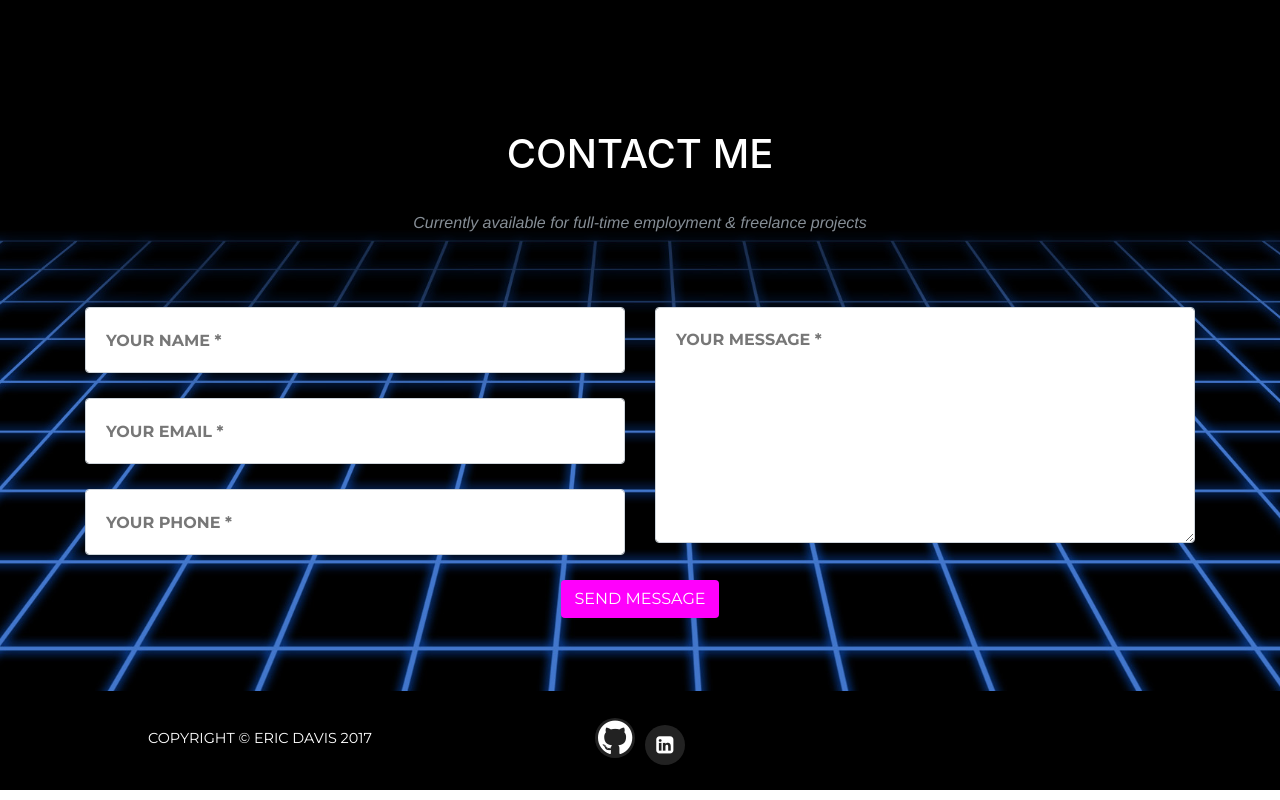
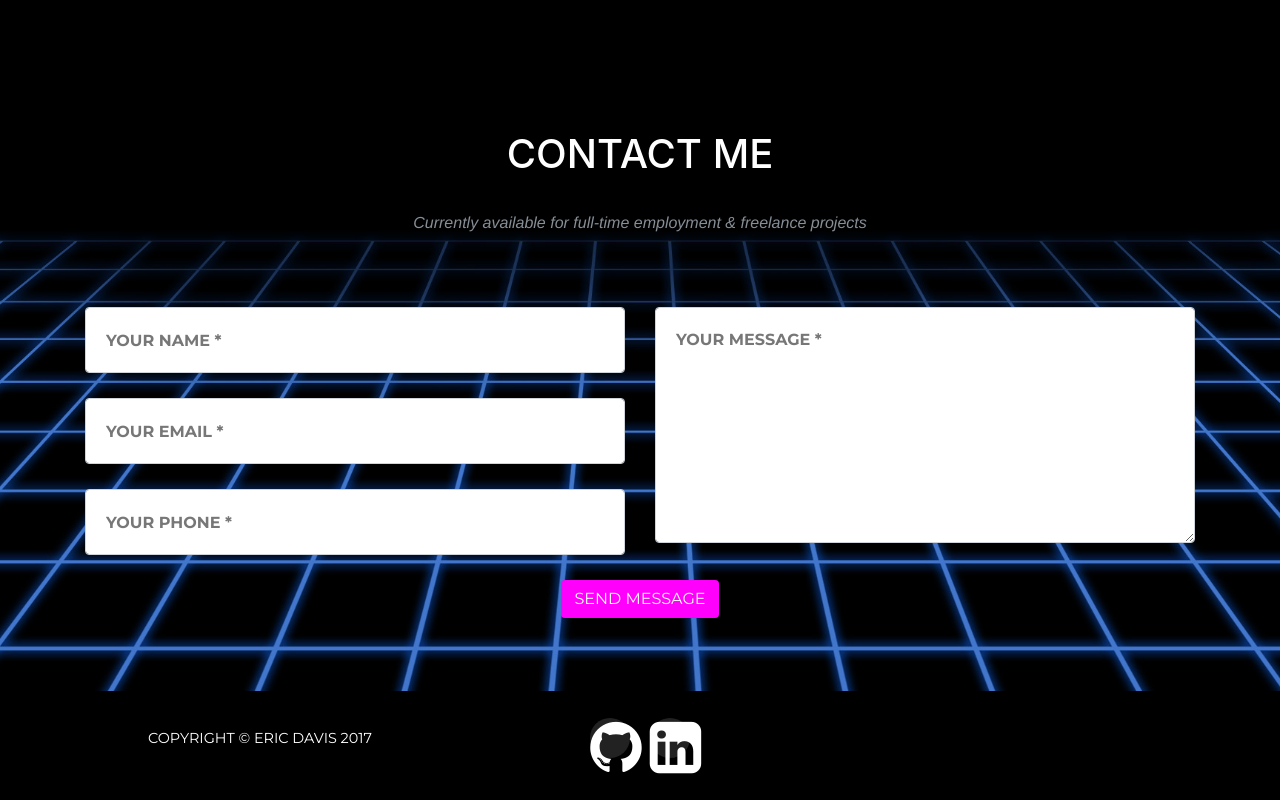
Before and after one commit to edavis25/e-davis.com, a website with bundled scripts: page index.html in a window 1280 px wide. Shown: the part 3309-4109 px from the top of the page. Built offline with nearby package versions, Linux system fonts and the light colour scheme; a web font is replaced by a local one.

Commit message:
Optimize size/position of social media links

```diff
--- a/index.html
+++ b/index.html
@@ -404,14 +404,14 @@
           </div>
           <div class="col-md-4">
             <ul class="list-inline social-buttons">
-              <li class="list-inline-item">
+              <li class="list-inline-item" style="margin-right: 15px;">
                 <a class="glowing-link white-text" href="https://github.com/edavis25" target="_blank">
-                  <i class="fa fa-github fa-2x" aria-hidden="true"></i>
+                  <i class="fa fa-github fa-3x" aria-hidden="true"></i>
                 </a>
               </li>
               <li class="list-inline-item">
                 <a class="glowing-link white-text" href="https://www.linkedin.com/in/eric-davis-developer" target="_blank">
-                  <i class="fa fa-linkedin-square" aria-hidden="true"></i>
+                  <i class="fa fa-linkedin-square fa-3x" aria-hidden="true"></i>
                 </a>
               </li>
             </ul>
```
